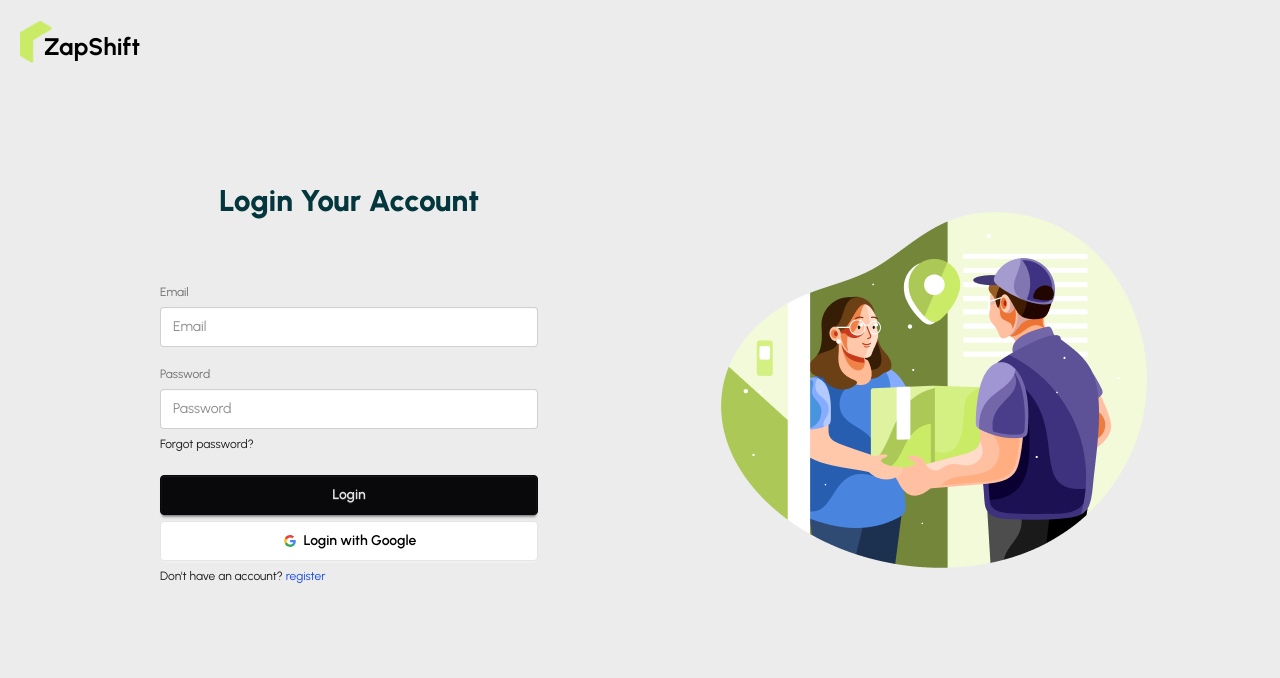
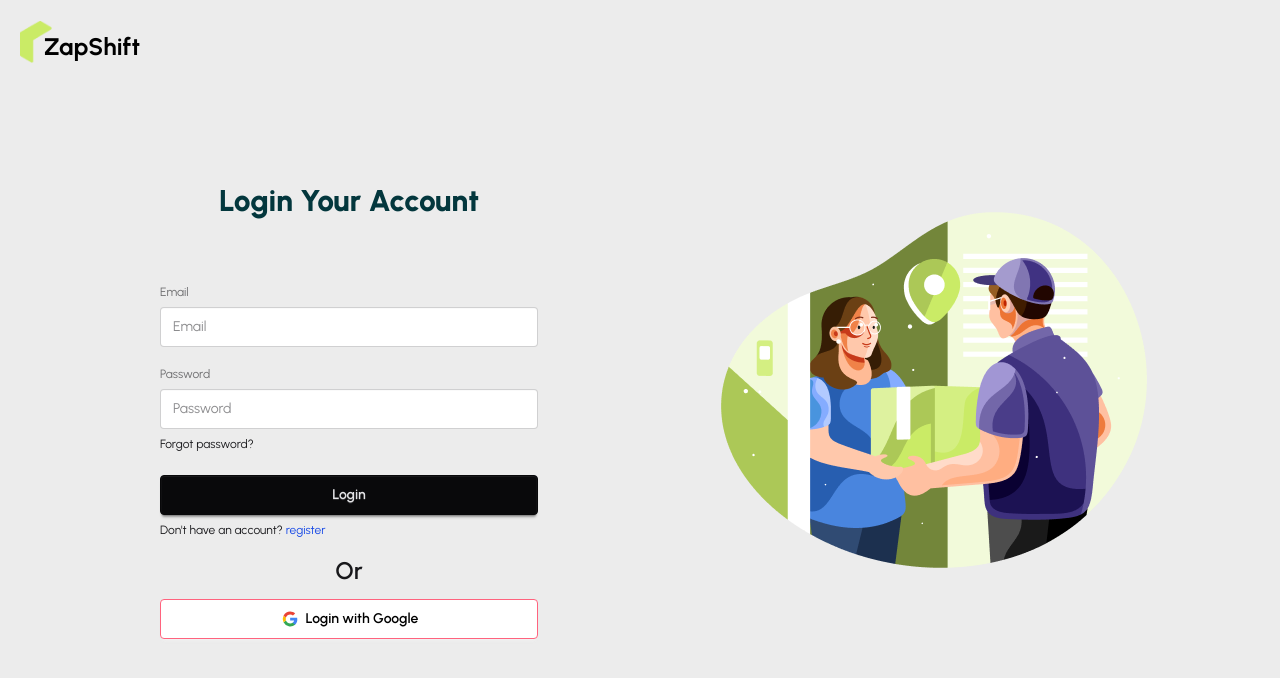
Before and after one commit to ashiqur0/zap-shift-client, a React (Vite) app: page /login in a window 1280 px wide. Shown: the top 678 px of the page. Built offline with nearby package versions, Linux system fonts and the light colour scheme; no server answers.

Commit message:
Update SignIn with Google Button

```diff
--- /dev/null
+++ b/src/components/social_login/SocialLogin.jsx
@@ -0,0 +1,27 @@
+import React from 'react';
+import useAuth from '../../hooks/useAuth';
+
+const SocialLogin = () => {
+
+    const { loginWithGoogle } = useAuth();
+
+    const handleLoginWithGoogle = () => {
+        loginWithGoogle()
+            .then(result => console.log(result))
+            .catch(err => console.log(err))
+    }
+    return (
+        <div className='w-full'>
+
+            <p className='text-center text-2xl font-semibold my-3'>Or</p>
+
+            {/* Google */}
+            <button onClick={handleLoginWithGoogle} className="btn bg-white text-black  w-full border border-rose-400 hover:bg-rose-500 hover:text-white">
+                <svg aria-label="Google logo" width="20" height="20" xmlns="http://www.w3.org/2000/svg" viewBox="0 0 512 512"><g><path d="m0 0H512V512H0" fill="#fff"></path><path fill="#34a853" d="M153 292c30 82 118 95 171 60h62v48A192 192 0 0190 341"></path><path fill="#4285f4" d="m386 400a140 175 0 0053-179H260v74h102q-7 37-38 57"></path><path fill="#fbbc02" d="m90 341a208 200 0 010-171l63 49q-12 37 0 73"></path><path fill="#ea4335" d="m153 219c22-69 116-109 179-50l55-54c-78-75-230-72-297 55"></path></g></svg>
+                Login with Google
+            </button>
+        </div>
+    );
+};
+
+export default SocialLogin;
--- a/src/pages/Auth/Login/Login.jsx
+++ b/src/pages/Auth/Login/Login.jsx
@@ -2,20 +2,15 @@
 import { useForm } from 'react-hook-form';
 import useAuth from '../../../hooks/useAuth';
 import { Link } from 'react-router';
+import SocialLogin from '../../../components/social_login/SocialLogin';
 
 const Login = () => {
 
-     const { loginWithEmail, loginWithGoogle } = useAuth();
+    const { loginWithEmail } = useAuth();
     const { register, handleSubmit, formState: { errors } } = useForm();
 
     const handleLogin = (data) => {
         loginWithEmail(data.email, data.password)
-            .then(result => console.log(result))
-            .catch(err => console.log(err))
-    }
-
-    const handleLoginWithGoogle = () => {
-        loginWithGoogle()
             .then(result => console.log(result))
             .catch(err => console.log(err))
     }
@@ -49,16 +44,12 @@
                     <a className="link link-hover">Forgot password?</a>
 
                     <button type='submit' className="btn btn-neutral mt-4">Login</button>
+                    <p>Don't have an account? <Link to='/register' className='text-blue-700'>register</Link> </p>
 
-                    {/* Google */}
-                    <button onClick={handleLoginWithGoogle} className="btn bg-white text-black border-[#e5e5e5]">
-                        <svg aria-label="Google logo" width="16" height="16" xmlns="http://www.w3.org/2000/svg" viewBox="0 0 512 512"><g><path d="m0 0H512V512H0" fill="#fff"></path><path fill="#34a853" d="M153 292c30 82 118 95 171 60h62v48A192 192 0 0190 341"></path><path fill="#4285f4" d="m386 400a140 175 0 0053-179H260v74h102q-7 37-38 57"></path><path fill="#fbbc02" d="m90 341a208 200 0 010-171l63 49q-12 37 0 73"></path><path fill="#ea4335" d="m153 219c22-69 116-109 179-50l55-54c-78-75-230-72-297 55"></path></g></svg>
-                        Login with Google
-                    </button>
-
-                    <p>Don't have an account? <Link to='/register' className='text-blue-700'>register</Link> </p>
                 </fieldset>
             </form>
+
+            <SocialLogin />
         </div>
     );
 };
--- a/src/pages/Auth/Register/Register.jsx
+++ b/src/pages/Auth/Register/Register.jsx
@@ -3,10 +3,11 @@
 import useAuth from '../../../hooks/useAuth';
 import { Link } from 'react-router';
 import axios from 'axios';
+import SocialLogin from '../../../components/social_login/SocialLogin';
 
 const Register = () => {
 
-    const { createUserWithEmail, loginWithGoogle, updateUser } = useAuth();
+    const { createUserWithEmail, updateUser } = useAuth();
     const { register, handleSubmit, formState: { errors } } = useForm();
 
     const handleRegistration = (data) => {
@@ -43,12 +44,6 @@
                     });
 
             })
-            .catch(err => console.log(err))
-    }
-
-    const handleLoginWithGoogle = () => {
-        loginWithGoogle()
-            .then(result => console.log(result))
             .catch(err => console.log(err))
     }
 
@@ -105,16 +100,12 @@
                     <a className="link link-hover">Forgot password?</a>
 
                     <button className="btn btn-neutral mt-4">Register</button>
+                    <p>Already have an account? <Link to='/login' className='text-blue-700'>login</Link> </p>
 
-                    {/* Google */}
-                    <button onClick={handleLoginWithGoogle} className="btn bg-white text-black border-[#e5e5e5]">
-                        <svg aria-label="Google logo" width="16" height="16" xmlns="http://www.w3.org/2000/svg" viewBox="0 0 512 512"><g><path d="m0 0H512V512H0" fill="#fff"></path><path fill="#34a853" d="M153 292c30 82 118 95 171 60h62v48A192 192 0 0190 341"></path><path fill="#4285f4" d="m386 400a140 175 0 0053-179H260v74h102q-7 37-38 57"></path><path fill="#fbbc02" d="m90 341a208 200 0 010-171l63 49q-12 37 0 73"></path><path fill="#ea4335" d="m153 219c22-69 116-109 179-50l55-54c-78-75-230-72-297 55"></path></g></svg>
-                        Login with Google
-                    </button>
-
-                    <p>Already have an account? <Link to='/login' className='text-blue-700'>login</Link> </p>
                 </fieldset>
             </form>
+
+            <SocialLogin />
         </div>
     );
 };
```
